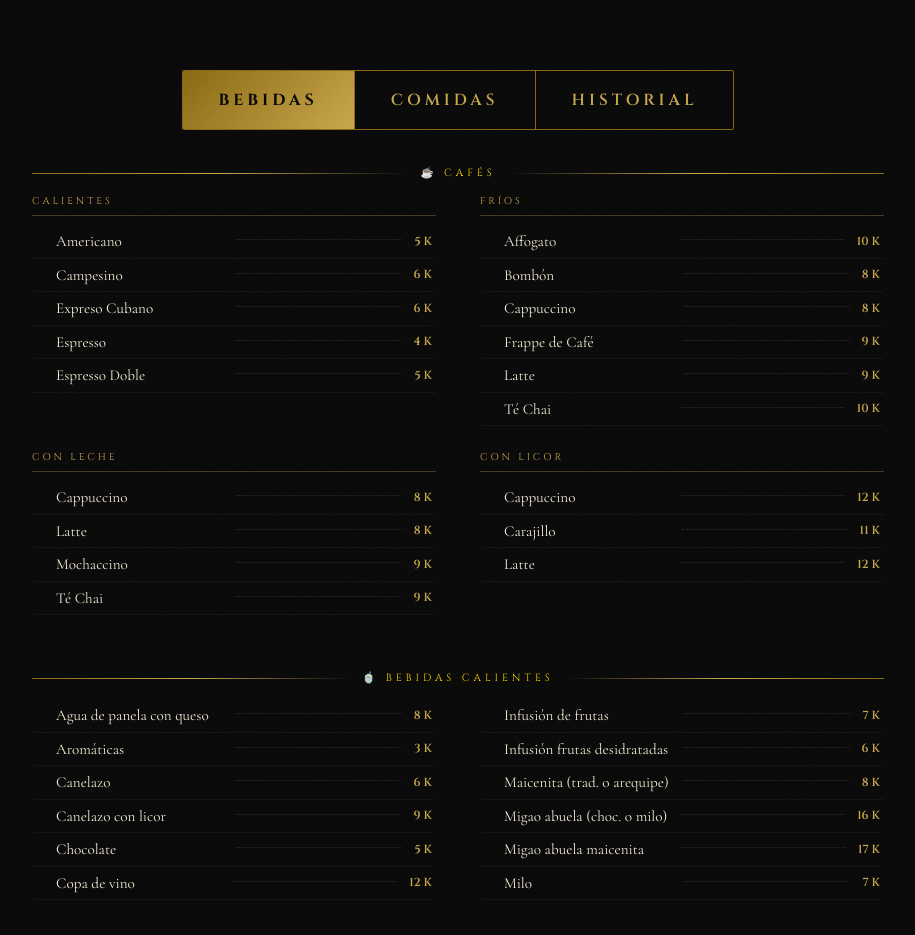
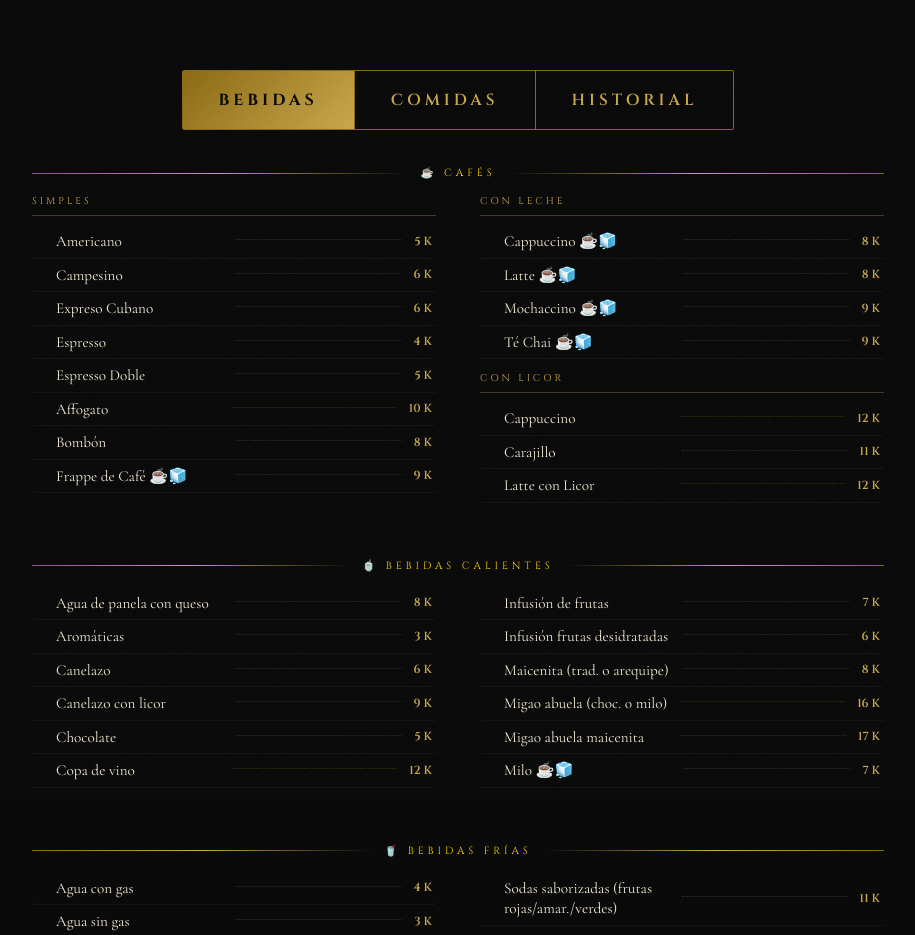
Before and after one commit to juandelgado4-droid/cafe_factura, a website: page cafecito/index.html in a window 1280 px wide. Shown: the top 935 px of the page, without its empty margins (182-1097 px from the left). Drawn offline with nearby package versions, Linux system fonts and the light colour scheme.

Commit message:
unificar items frio caliente

```diff
--- a/cafecito/index.html
+++ b/cafecito/index.html
@@ -33,9 +33,9 @@
     </div>
 
     <div class="cat-grid">
-      <!-- Calientes -->
+      <!-- Cafés simples -->
       <div class="cat-block">
-        <div class="cat-block-title">Calientes</div>
+        <div class="cat-block-title">Simples</div>
         <div class="item" data-name="Americano" data-price="5">
           <span class="item-check">✦</span><span class="item-name">Americano</span><span class="item-dots"></span><span class="item-price">5 K</span>
           <div class="item-qty"><button class="qty-btn minus">−</button><span class="qty-num">1</span><button class="qty-btn plus">+</button></div>
@@ -56,10 +56,6 @@
           <span class="item-check">✦</span><span class="item-name">Espresso Doble</span><span class="item-dots"></span><span class="item-price">5 K</span>
           <div class="item-qty"><button class="qty-btn minus">−</button><span class="qty-num">1</span><button class="qty-btn plus">+</button></div>
         </div>
-      </div>
-      <!-- Fríos -->
-      <div class="cat-block">
-        <div class="cat-block-title">Fríos</div>
         <div class="item" data-name="Affogato" data-price="10">
           <span class="item-check">✦</span><span class="item-name">Affogato</span><span class="item-dots"></span><span class="item-price">10 K</span>
           <div class="item-qty"><button class="qty-btn minus">−</button><span class="qty-num">1</span><button class="qty-btn plus">+</button></div>
@@ -68,49 +64,31 @@
           <span class="item-check">✦</span><span class="item-name">Bombón</span><span class="item-dots"></span><span class="item-price">8 K</span>
           <div class="item-qty"><button class="qty-btn minus">−</button><span class="qty-num">1</span><button class="qty-btn plus">+</button></div>
         </div>
-        <div class="item" data-name="Cappuccino Frío" data-price="8">
-          <span class="item-check">✦</span><span class="item-name">Cappuccino</span><span class="item-dots"></span><span class="item-price">8 K</span>
-          <div class="item-qty"><button class="qty-btn minus">−</button><span class="qty-num">1</span><button class="qty-btn plus">+</button></div>
-        </div>
         <div class="item" data-name="Frappe de Café" data-price="9">
-          <span class="item-check">✦</span><span class="item-name">Frappe de Café</span><span class="item-dots"></span><span class="item-price">9 K</span>
-          <div class="item-qty"><button class="qty-btn minus">−</button><span class="qty-num">1</span><button class="qty-btn plus">+</button></div>
-        </div>
-        <div class="item" data-name="Latte Frío" data-price="9">
-          <span class="item-check">✦</span><span class="item-name">Latte</span><span class="item-dots"></span><span class="item-price">9 K</span>
-          <div class="item-qty"><button class="qty-btn minus">−</button><span class="qty-num">1</span><button class="qty-btn plus">+</button></div>
-        </div>
-        <div class="item" data-name="Té Chai Frío" data-price="10">
-          <span class="item-check">✦</span><span class="item-name">Té Chai</span><span class="item-dots"></span><span class="item-price">10 K</span>
+          <span class="item-check">✦</span><span class="item-name">Frappe de Café ☕🧊</span><span class="item-dots"></span><span class="item-price">9 K</span>
           <div class="item-qty"><button class="qty-btn minus">−</button><span class="qty-num">1</span><button class="qty-btn plus">+</button></div>
         </div>
       </div>
-    </div>
-
-    <div class="cat-grid">
-      <!-- Con Leche -->
+      <!-- Con Leche / Licor -->
       <div class="cat-block">
         <div class="cat-block-title">Con Leche</div>
-        <div class="item" data-name="Cappuccino con Leche" data-price="8">
-          <span class="item-check">✦</span><span class="item-name">Cappuccino</span><span class="item-dots"></span><span class="item-price">8 K</span>
+        <div class="item" data-name="Cappuccino" data-price="8">
+          <span class="item-check">✦</span><span class="item-name">Cappuccino ☕🧊</span><span class="item-dots"></span><span class="item-price">8 K</span>
           <div class="item-qty"><button class="qty-btn minus">−</button><span class="qty-num">1</span><button class="qty-btn plus">+</button></div>
         </div>
-        <div class="item" data-name="Latte con Leche" data-price="8">
-          <span class="item-check">✦</span><span class="item-name">Latte</span><span class="item-dots"></span><span class="item-price">8 K</span>
+        <div class="item" data-name="Latte" data-price="8">
+          <span class="item-check">✦</span><span class="item-name">Latte ☕🧊</span><span class="item-dots"></span><span class="item-price">8 K</span>
           <div class="item-qty"><button class="qty-btn minus">−</button><span class="qty-num">1</span><button class="qty-btn plus">+</button></div>
         </div>
         <div class="item" data-name="Mochaccino" data-price="9">
-          <span class="item-check">✦</span><span class="item-name">Mochaccino</span><span class="item-dots"></span><span class="item-price">9 K</span>
+          <span class="item-check">✦</span><span class="item-name">Mochaccino ☕🧊</span><span class="item-dots"></span><span class="item-price">9 K</span>
           <div class="item-qty"><button class="qty-btn minus">−</button><span class="qty-num">1</span><button class="qty-btn plus">+</button></div>
         </div>
-        <div class="item" data-name="Té Chai con Leche" data-price="9">
-          <span class="item-check">✦</span><span class="item-name">Té Chai</span><span class="item-dots"></span><span class="item-price">9 K</span>
+        <div class="item" data-name="Té Chai" data-price="9">
+          <span class="item-check">✦</span><span class="item-name">Té Chai ☕🧊</span><span class="item-dots"></span><span class="item-price">9 K</span>
           <div class="item-qty"><button class="qty-btn minus">−</button><span class="qty-num">1</span><button class="qty-btn plus">+</button></div>
         </div>
-      </div>
-      <!-- Con Licor -->
-      <div class="cat-block">
-        <div class="cat-block-title">Con Licor</div>
+        <div class="cat-block-title" style="margin-top:12px;">Con Licor</div>
         <div class="item" data-name="Cappuccino con Licor" data-price="12">
           <span class="item-check">✦</span><span class="item-name">Cappuccino</span><span class="item-dots"></span><span class="item-price">12 K</span>
           <div class="item-qty"><button class="qty-btn minus">−</button><span class="qty-num">1</span><button class="qty-btn plus">+</button></div>
@@ -120,7 +98,7 @@
           <div class="item-qty"><button class="qty-btn minus">−</button><span class="qty-num">1</span><button class="qty-btn plus">+</button></div>
         </div>
         <div class="item" data-name="Latte con Licor" data-price="12">
-          <span class="item-check">✦</span><span class="item-name">Latte</span><span class="item-dots"></span><span class="item-price">12 K</span>
+          <span class="item-check">✦</span><span class="item-name">Latte con Licor</span><span class="item-dots"></span><span class="item-price">12 K</span>
           <div class="item-qty"><button class="qty-btn minus">−</button><span class="qty-num">1</span><button class="qty-btn plus">+</button></div>
         </div>
       </div>
@@ -180,8 +158,8 @@
           <span class="item-check">✦</span><span class="item-name">Migao abuela maicenita</span><span class="item-dots"></span><span class="item-price">17 K</span>
           <div class="item-qty"><button class="qty-btn minus">−</button><span class="qty-num">1</span><button class="qty-btn plus">+</button></div>
         </div>
-        <div class="item" data-name="Milo Caliente" data-price="7">
-          <span class="item-check">✦</span><span class="item-name">Milo</span><span class="item-dots"></span><span class="item-price">7 K</span>
+        <div class="item" data-name="Milo" data-price="7">
+          <span class="item-check">✦</span><span class="item-name">Milo ☕🧊</span><span class="item-dots"></span><span class="item-price">7 K</span>
           <div class="item-qty"><button class="qty-btn minus">−</button><span class="qty-num">1</span><button class="qty-btn plus">+</button></div>
         </div>
       </div>
@@ -215,10 +193,7 @@
           <span class="item-check">✦</span><span class="item-name">Limonada (nat./bras./coco/cherry/marac.)</span><span class="item-dots"></span><span class="item-price">7 K</span>
           <div class="item-qty"><button class="qty-btn minus">−</button><span class="qty-num">1</span><button class="qty-btn plus">+</button></div>
         </div>
-        <div class="item" data-name="Milo Frío" data-price="8">
-          <span class="item-check">✦</span><span class="item-name">Milo</span><span class="item-dots"></span><span class="item-price">8 K</span>
-          <div class="item-qty"><button class="qty-btn minus">−</button><span class="qty-num">1</span><button class="qty-btn plus">+</button></div>
-        </div>
+
         <div class="item" data-name="Soda" data-price="3.5">
           <span class="item-check">✦</span><span class="item-name">Soda</span><span class="item-dots"></span><span class="item-price">3.5 K</span>
           <div class="item-qty"><button class="qty-btn minus">−</button><span class="qty-num">1</span><button class="qty-btn plus">+</button></div>
--- a/cafecito/js/javascript.js
+++ b/cafecito/js/javascript.js
@@ -14,14 +14,16 @@ const ITEM_OPTIONS = {
   'Limonada': ['Natural', 'Brasilera', 'Coco', 'Cherry', 'Maracuyá'],
   'Sodas saborizadas': ['Frutas rojas', 'Amarillas', 'Verdes'],
   'Sándwich de pollo': ['Con gratinar', 'Sin gratinar'],
+  'Cappuccino': ['Caliente', 'Frío (+$1.000)'],
   'Frappe de Café': ['Frío (+$1.000)', 'Caliente'],
-  'Mochaccino': ['Frío (+$1.000)', 'Caliente'],
-  'Latte con Leche': ['Frío (+$1.000)', 'Caliente'],
-  'Milo Frío': ['Frío (+$1.000)', 'Caliente'],
+  'Latte': ['Caliente', 'Frío (+$1.000)'],
+  'Té Chai': ['Caliente', 'Frío (+$1.000)'],
+  'Mochaccino': ['Caliente', 'Frío (+$1.000)'],
+  'Milo': ['Caliente', 'Frío (+$1.000)'],
 };
 
 // Items que tienen recargo de $1.000 cuando se elige "Frío"
-const FRIO_RECARGO = ['Frappe de Café', 'Mochaccino', 'Latte con Leche', 'Milo Frío'];
+const FRIO_RECARGO = ['Cappuccino', 'Frappe de Café', 'Latte', 'Té Chai', 'Mochaccino', 'Milo'];
 
 // ─── MongoDB con Netlify Functions ────────────
 const API_URL = '/api/facturas';
```
